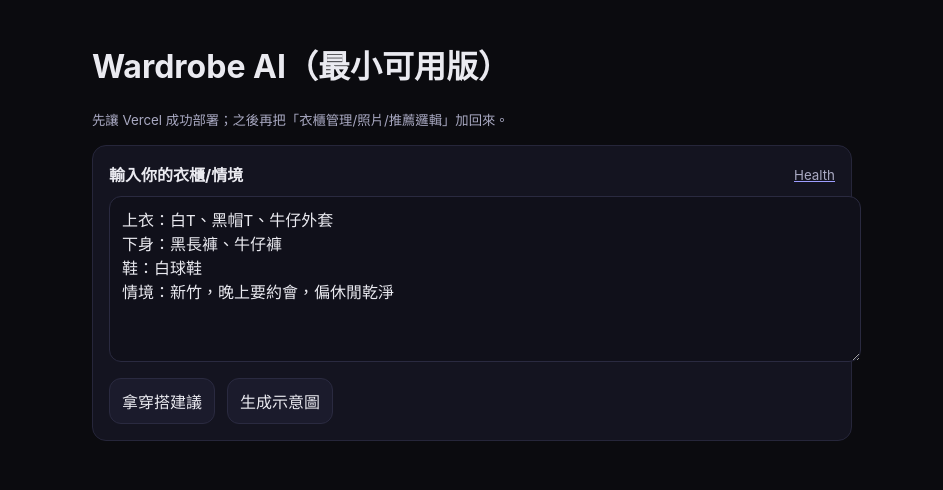
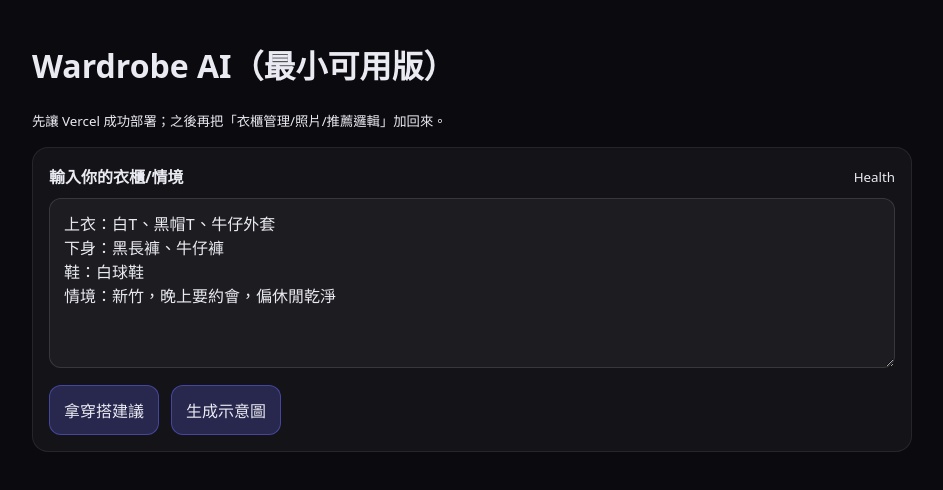
Before and after one commit to f0620123-png/-, a Next.js app: page / in a window 1280 px wide. Shown: the top 490 px of the page, without its empty margins (168-1111 px from the left). Built offline with nearby package versions, Linux system fonts and the light colour scheme.

Commit message:
Update globals.css

```diff
--- a/app/globals.css
+++ b/app/globals.css
@@ -1,19 +1,83 @@
-:root { color-scheme: dark; }
+:root {
+  color-scheme: dark;
+}
+
+* {
+  box-sizing: border-box;
+}
+
+html,
+body {
+  height: 100%;
+}
+
 body {
   margin: 0;
-  font-family: -apple-system, BlinkMacSystemFont, "Segoe UI", Roboto, "Noto Sans TC", Arial, sans-serif;
+  font-family: ui-sans-serif, system-ui, -apple-system, Segoe UI, Roboto, Arial, "Apple Color Emoji",
+    "Segoe UI Emoji";
   background: #0b0b0f;
-  color: #eaeaf0;
+  color: #eaeaf2;
 }
-.container { max-width: 760px; margin: 0 auto; padding: 20px; }
-.card { background: #141420; border: 1px solid #26263a; border-radius: 14px; padding: 16px; }
-.row { display: flex; gap: 12px; flex-wrap: wrap; }
-input, textarea, button {
-  border-radius: 12px; border: 1px solid #2a2a40; background: #10101a; color: #eaeaf0;
-  padding: 10px 12px; font-size: 16px;
+
+a {
+  color: inherit;
+  text-decoration: none;
 }
-button { cursor: pointer; background: #1b1b2c; }
-button:disabled { opacity: 0.6; cursor: not-allowed; }
-small { color: #a9a9c2; }
-pre { white-space: pre-wrap; }
-img { max-width: 100%; border-radius: 12px; border: 1px solid #2a2a40; }
+
+.container {
+  max-width: 920px;
+  margin: 0 auto;
+  padding: 20px;
+}
+
+.card {
+  background: rgba(255, 255, 255, 0.04);
+  border: 1px solid rgba(255, 255, 255, 0.08);
+  border-radius: 16px;
+  padding: 16px;
+}
+
+.row {
+  display: flex;
+  gap: 12px;
+  flex-wrap: wrap;
+}
+
+input,
+textarea,
+button {
+  border-radius: 12px;
+  border: 1px solid rgba(255, 255, 255, 0.12);
+  background: rgba(255, 255, 255, 0.04);
+  color: #eaeaf2;
+  padding: 12px 14px;
+  font-size: 16px;
+}
+
+textarea {
+  width: 100%;
+  min-height: 120px;
+  resize: vertical;
+}
+
+button {
+  cursor: pointer;
+  background: rgba(99, 102, 241, 0.25);
+  border: 1px solid rgba(99, 102, 241, 0.5);
+}
+
+button:disabled {
+  opacity: 0.6;
+  cursor: not-allowed;
+}
+
+.small {
+  opacity: 0.8;
+  font-size: 13px;
+}
+
+.img {
+  width: 100%;
+  border-radius: 16px;
+  border: 1px solid rgba(255, 255, 255, 0.08);
+}
```
